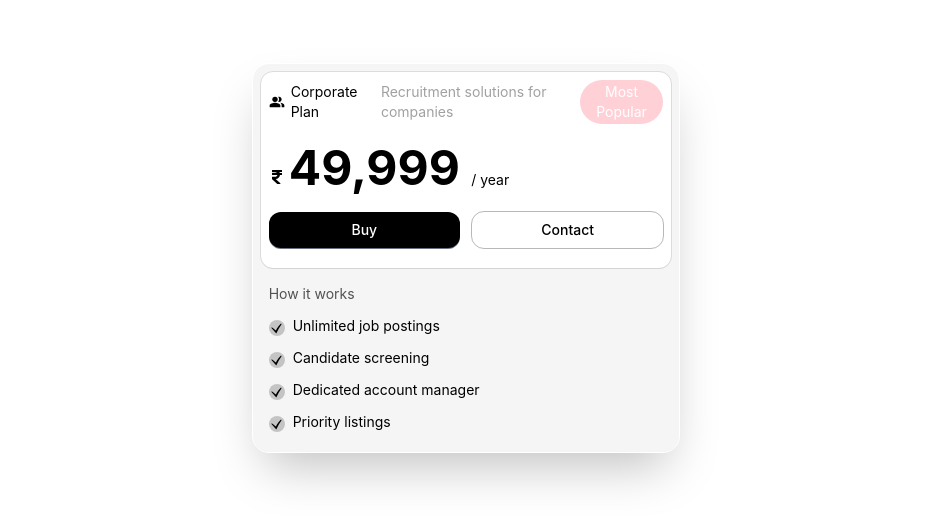
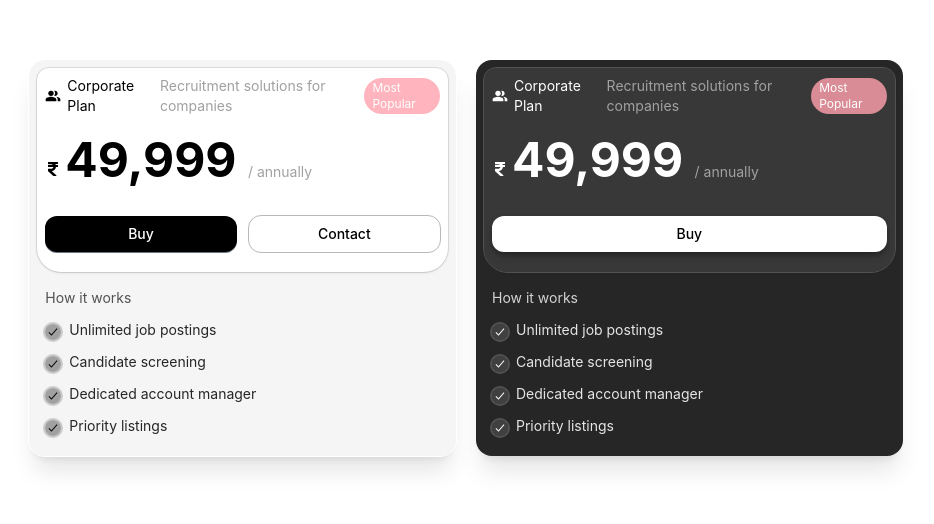
Before and after one commit to kanishq-17/hireance, a React (Vite) app: page / in a window 1280 px wide. Shown: the part 142-666 px from the top of the page, without its empty margins (174-1108 px from the left). Built offline with nearby package versions, Linux system fonts and the light colour scheme.

Commit message:
style: subscription card ui change

```diff
--- a/src/app/App.jsx
+++ b/src/app/App.jsx
@@ -36,12 +36,12 @@ import SubscriptionCard from "../candidate/subscription/SubscriptionCard";
 
 const App = () => {
   return (
-    <div className="w-full h-screen flex items-center justify-center  gap-5">
+    <div className="w-full h-screen flex items-center justify-center gap-5">
       <SubscriptionCard
         title="Corporate Plan"
         subtitle="Recruitment solutions for companies"
         price="49,999"
-        duration="year"
+        duration="annually"
         features={[
           "Unlimited job postings",
           "Candidate screening",
@@ -51,6 +51,23 @@ const App = () => {
         cta1="Buy"
         cta2="Contact"
         featured="Most Popular"
+        theme={true}
+      />
+      <SubscriptionCard
+        title="Corporate Plan"
+        subtitle="Recruitment solutions for companies"
+        price="49,999"
+        duration="annually"
+        features={[
+          "Unlimited job postings",
+          "Candidate screening",
+          "Dedicated account manager",
+          "Priority listings",
+        ]}
+        cta1="Buy"
+        cta2="Contact"
+        featured="Most Popular"
+        theme={false}
       />
     </div>
   );
--- a/src/candidate/subscription/SubscriptionCard.jsx
+++ b/src/candidate/subscription/SubscriptionCard.jsx
@@ -1,96 +1,143 @@
+import { FaRupeeSign } from "react-icons/fa";
 import { MdPeopleAlt } from "react-icons/md";
-import { FaRupeeSign } from "react-icons/fa";
-import { GiCheckMark } from "react-icons/gi";
+import { IoCheckmarkSharp } from "react-icons/io5";
 import Button from "../../shared/components/common/Button";
-// import { useState } from "react";
 
 const SubscriptionCard = ({
   title,
   subtitle,
   price,
   duration,
-  features,
+  features = [],
   cta1,
   cta2,
   featured,
   theme,
 }) => {
-  //   const [planSteps] = useState([
-  //     "License for 8 Active Users",
-  //     "License for 8 Active Users",
-  //     "License for 8 Active Users",
-  //     "License for 8 Active Users",
-  //     "License for 8 Active Users",
-  //   ]);
+  const isWhite = theme;
 
   return (
-    <section className="w-full h-screen bg-white flex justify-center items-center">
-      <div className="w-1/3 rounded-2xl bg-neutral-100 p-2 backdrop-blur-2xl shadow-2xl outline outline-white">
+    <div
+      className={`w-1/3 rounded-2xl p-2 backdrop-blur-2xl shadow-xl
+      ${isWhite ? "bg-neutral-100 outline outline-white" : "bg-neutral-800"}`}
+    >
       {/* pricing card */}
-        <div className="bg-white rounded-xl w-full m-auto shadow-2xs  p-2 outline outline-neutral-400/30">
+      <div
+        className={`rounded-t-xl rounded-b-3xl w-full m-auto p-2 backdrop-blur-2xl
+        ${
+          isWhite
+            ? "bg-white shadow-sm outline outline-neutral-400/30"
+            : "bg-neutral-700/70 shadow-sm outline outline-neutral-600"
+        }`}
+      >
+        {/* header */}
         <div className="flex items-center justify-between gap-2">
           {/* for whom */}
-            <div className="w-fit flex gap-1.5 items-center">
-              <span>
+          <div
+            className={`w-fit flex gap-1.5 items-center
+            ${isWhite ? "text-black" : "text-white"}`}
+          >
+            <span className="text-md">
               <MdPeopleAlt />
             </span>
             <p className="text-sm">{title}</p>
             <hr className="text-neutral-500" />
-              <p className="text-sm text-neutral-400">{subtitle}</p>
+            <p
+              className={`text-sm ${
+                isWhite ? "text-neutral-400" : "text-neutral-400"
+              }`}
+            >
+              {subtitle}
+            </p>
           </div>
-            {/* tags */}
+
+          {/* featured tag */}
+          {featured && (
             <div className="w-fit">
-              <p className="text-sm rounded-full px-2 py-0.5 bg-rose-300/50 w-fit text-center text-white">
+              <p className="text-xs rounded-full px-2 py-0.5 bg-rose-300/80 text-white">
                 {featured}
               </p>
             </div>
+          )}
         </div>
 
         {/* price */}
-          <div className="mt-5">
-            <span className="inline-block">
+        <div className={`mt-5 ${isWhite ? "text-black" : "text-white"}`}>
+          <span className="inline-block text-md">
             <FaRupeeSign />
           </span>
           <p className="inline text-5xl font-bold ml-1">
-              {price} <span className="text-sm font-normal">/ {duration}</span>
+            {price}{" "}
+            <span className="text-sm font-normal text-neutral-400">
+              / {duration}
+            </span>
           </p>
-            {/* cta buttons */}
-            <div className="flex items-center justify-between gap-3">
+
+          {/* CTA buttons */}
+          <div className="flex items-center gap-3 mt-8 mb-3 text-center">
+            {cta1 && (
               <Button
-                extraClasses={
-                  "w-full rounded-full text-white bg-black m-auto text-center mt-5 mb-3 p-2 text-sm shadow-gray-500 shadow-2xs font-medium"
-                }
+                extraClasses={`w-full rounded-full text-sm p-2 font-medium
+                ${
+                  isWhite
+                    ? "bg-black text-white shadow-gray-500 shadow-2xs"
+                    : "bg-white text-black shadow-neutral-800 shadow-md"
+                }`}
                 text={cta1}
               />
+            )}
+
+            {cta2 && isWhite && (
               <Button
-                extraClasses={
-                  "w-full rounded-full text-black bg-white m-auto text-center mt-5 mb-3 p-2 text-sm outline outline-neutral-500/50 font-medium"
-                }
+                extraClasses="w-full rounded-full text-sm p-2 font-medium
+                bg-white text-black outline outline-neutral-500/50"
                 text={cta2}
               />
+            )}
           </div>
         </div>
       </div>
 
       {/* how it works */}
       <div className="mt-4 pl-2">
-          <p className="text-sm text-neutral-600">How it works</p>
-          {/* steps */}
-          {features.map((working) => (
-            <Steps text={working} />
+        <p
+          className={`text-sm ${
+            isWhite ? "text-neutral-600" : "text-neutral-300"
+          }`}
+        >
+          How it works
+        </p>
+
+        {features.map((working, idx) => (
+          <Steps key={idx} text={working} theme={theme} />
         ))}
       </div>
     </div>
-    </section>
   );
 };
 
 export default SubscriptionCard;
 
 /* ------------ HELPER FUNCTION ------------ */
-const Steps = ({ text }) => (
+const Steps = ({ text, theme }) => {
+  const isWhite = theme;
+  return (
     <div className="flex items-end justify-start gap-2 my-3">
-    <GiCheckMark className="text-black bg-black/20 rounded-full p-0.5" />
-    <p className="text-sm">{text}</p>
+      <IoCheckmarkSharp
+        className={`rounded-full p-0.5 outline-2
+        ${
+          isWhite
+            ? "text-black outline-neutral-400/50 bg-neutral-400"
+            : "text-white bg-neutral-700 outline-neutral-600"
+        }`}
+      />
+      <p
+        className={`text-sm ${
+          isWhite ? "text-neutral-800" : "text-neutral-200"
+        }`}
+      >
+        {text}
+      </p>
     </div>
   );
+};
```
Lines whose indentation alone changed are shown as unchanged.
